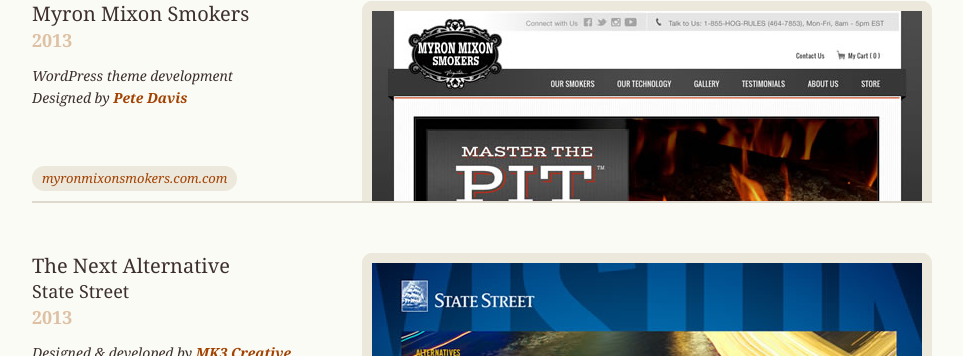
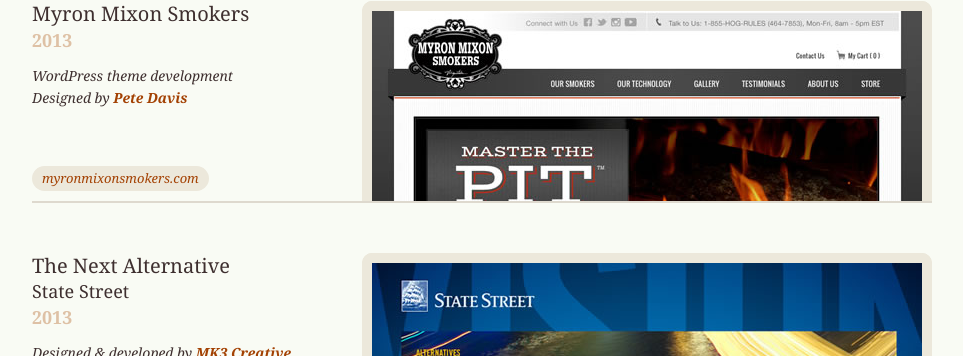
Before and after one commit to borderleft/borderleft.github.io, a Jekyll site: the page built from work/index.html, in a window 1280 px wide and 900 px high, scrolled down 1421 px. Shown: the part 91-447 px from the top of the window, without its empty margins (158-1121 px from the left). Built offline with Jekyll 4.4.1, drawn with Linux system fonts in a browser that asks for light colours.

Commit message:
Minor fix text

```diff
--- a/work/index.html
+++ b/work/index.html
@@ -72,7 +72,7 @@
             <h2>Myron Mixon Smokers</h2>
             <p class="year">2013</p>
             <p class="meta">WordPress theme development <br> Designed by <a href="http://originalpetedavis.com/">Pete Davis</a></p>
-            <p class="link"><a href="http://myronmixonsmokers.com/"><span>myronmixonsmokers.com.com</span></a></p>
+            <p class="link"><a href="http://myronmixonsmokers.com/"><span>myronmixonsmokers.com</span></a></p>
         </div>
     </li>
     <li>
```
